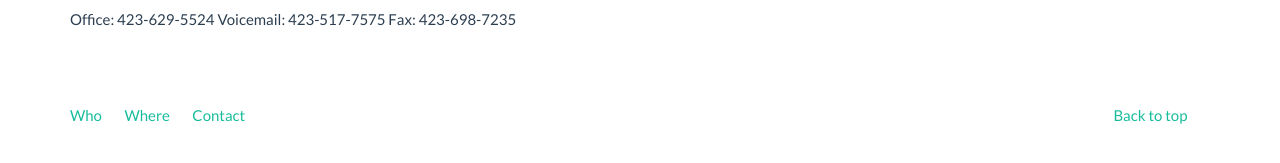
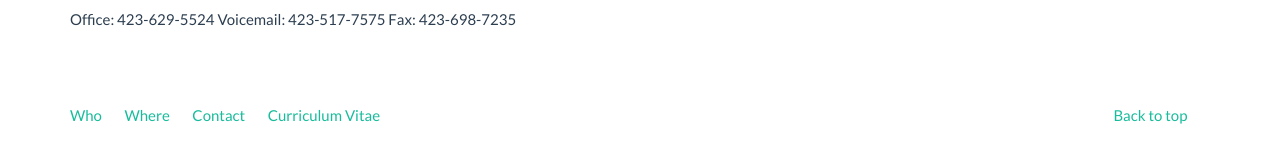
Before and after one commit to fotoetienne/jayspalding, a Jekyll site: the page built from index.md, in a window 1280 px wide and 900 px high, scrolled down 876 px. Shown: the part 676-839 px from the top of the window. Built offline with Jekyll 4.4.1, drawn with Linux system fonts in a browser that asks for light colours; nearby versions of some CDN libraries.

Commit message:
Add cv to links; change anchors to redirect back to slash

```diff
--- a/_layouts/flatly.html
+++ b/_layouts/flatly.html
@@ -66,13 +66,16 @@
             <ul class="list-unstyled">
             <li class="pull-right"><a href="#top">Back to top</a></li>
             <li>
-              <a href="#who_am_i">Who</a>
+              <a href="/#who_am_i">Who</a>
             </li>
             <li>
-              <a href="#how_to_find_me">Where</a>
+              <a href="/#how_to_find_me">Where</a>
             </li>
             <li>
-              <a href="#contact">Contact</a>
+              <a href="/#contact">Contact</a>
+            </li>
+            <li>
+              <a href="cv.html">Curriculum Vitae</a>
             </li>
             </ul>
             <!--
```
Also changed, not shown: cv.md (+1 -1 lines).
